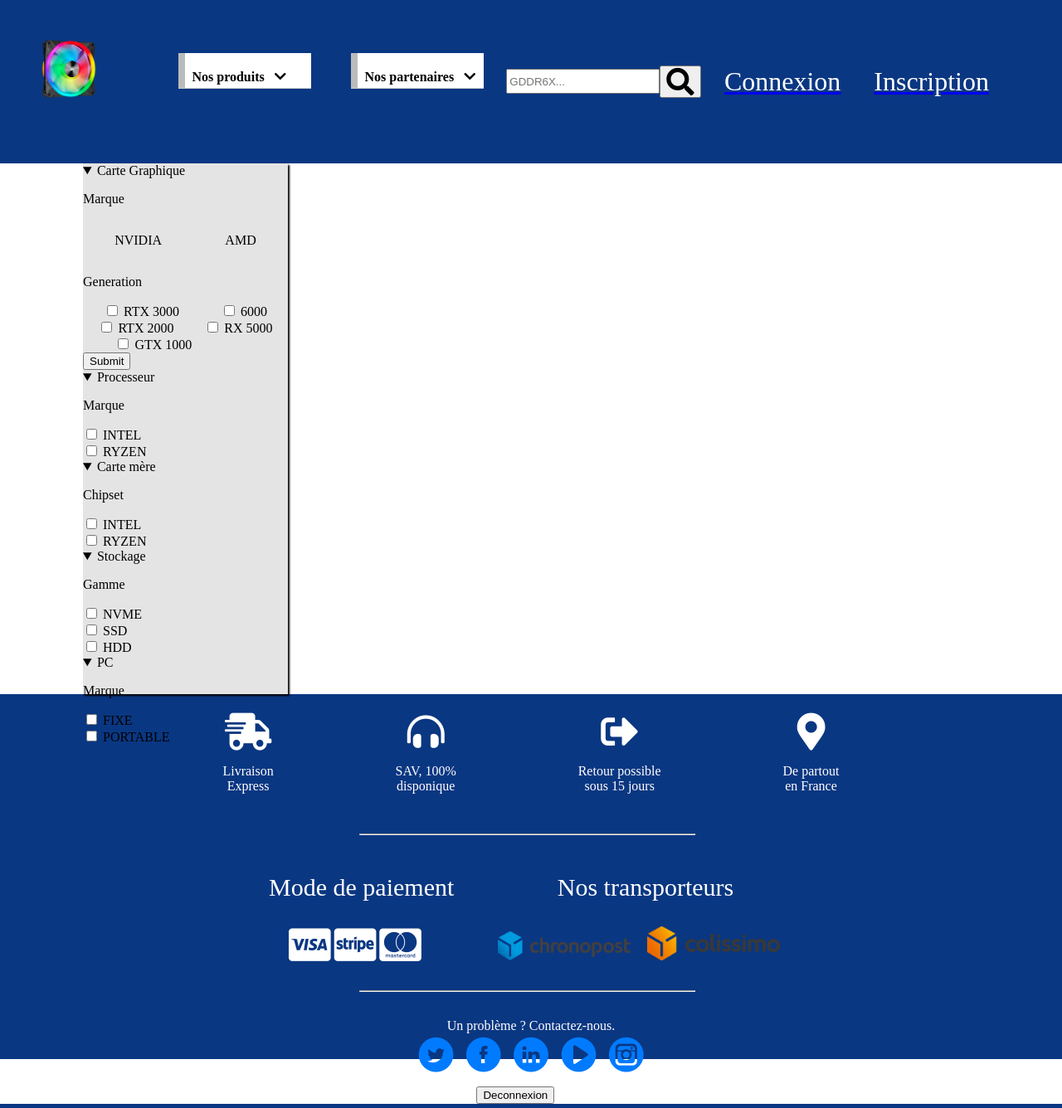
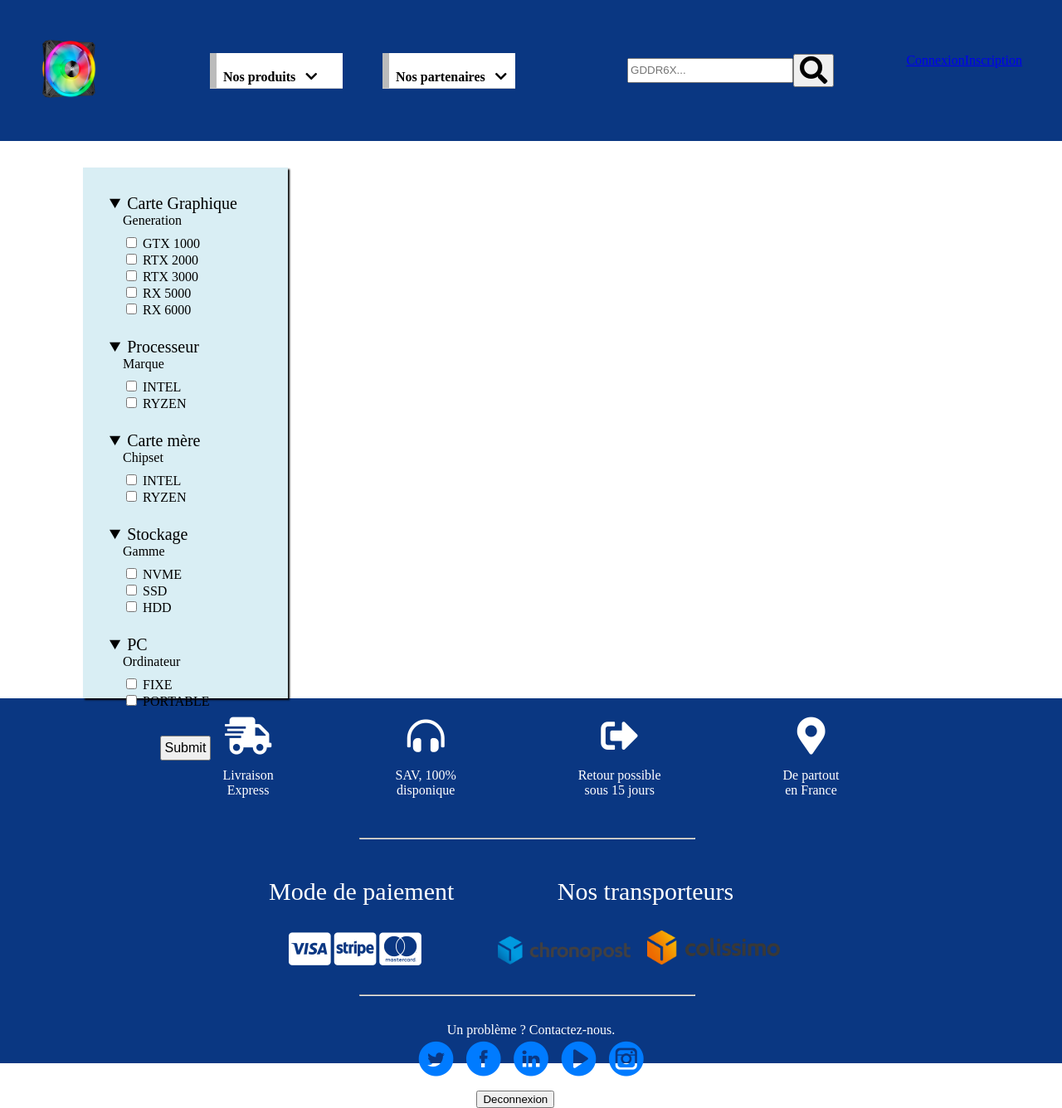
Before and after one commit to joris-verguldezoone/boutique, a PHP site: page /view/articles.php in a window 1280 px wide. Shown: the whole page at 83% size. Run offline with PHP 8.4, Linux system fonts and the light colour scheme; data comes from the database, SQL or seed files in the repository; some libraries are stand-ins or nearby versions.

Commit message:
ajustement des fichiers

```diff
--- a/css/header.css
+++ b/css/header.css
@@ -22,6 +22,7 @@ nav {
     margin-left: 10vh;
     color: white;
 }
+
 
 /* .font_profil_panier {} */
 
@@ -146,12 +147,17 @@ div.menu ul ul ul li a:hover {
     padding-right: 100px;
 }
 
+.aside_mise_en_page {
+    padding: 2em;
+}
+
 .aside_search_bar {
     height: 80vh;
     width: 20vw;
-    background-color: #E4E4E4;
+    background-color: #d9eef4;
     /* border: 1px solid black; */
     box-shadow: black 2px 2px 2px;
+    margin-top: 3%;
 }
 
 .flex_form_aside_nav {
@@ -166,6 +172,34 @@ div.menu ul ul ul li a:hover {
     width: 80%;
 }
 
+.form_aside {
+    margin-left: 2vh;
+    margin-top: 1vh;
+    margin-bottom: 3vh;
+}
+
+.titre_aside_style {
+    margin-left: 2vh;
+}
+
+.form_aside_ordi {
+    margin-left: 2vh;
+    margin-top: 1vh;
+}
+
+summary {
+    font-size: 20px;
+}
+
+.button_aside {
+    font-size: 16px;
+    padding: 4px;
+}
+
+.bouton {
+    text-align: center;
+}
+
 
 /* css article/marque/editeur generaux / bar aside  */
 
@@ -173,6 +207,7 @@ div.menu ul ul ul li a:hover {
     font-family: 'gaming.ttf';
     src: url("../fonts/gaming.ttf");
 }
+
 @font-face {
     font-family: "Resolve-Light.otf";
     src: url(../fonts/Resolve-Light.otf);
@@ -212,7 +247,7 @@ div.menu ul ul ul li a:hover {
     font-family: 'gaming.ttf';
     font-size: 23px;
     margin-top: 1em;
-    min-height:15%;
+    min-height: 15%;
 }
 
 .form_article {
@@ -253,27 +288,19 @@ div.menu ul ul ul li a:hover {
     flex-direction: row;
     padding-right: 3em;
 }
-.searchBar{
-    width:15vw;
+
+.searchBar {
     display: flex;
     flex-direction: row;
     align-items: center;
     justify-content: center;
 }
 
-.input_searchbar{
-    height:3vh;
+.input_searchbar {
+    height: 3vh;
+    width: 24vh;
 }
-.fa-search{
+
+.fa-search {
     font-size: 2.5em;
 }
-.header_inscription{
-    color: white;
-    font-size: 2em;
-    margin-right: 40px;
-    text-decoration: none;
-}
-.fa-user-cog{
-    font-size: 2.5em;
-    color: white;
-}
--- a/require/html_/header.php
+++ b/require/html_/header.php
@@ -116,12 +116,12 @@ echo "
                     </li>
                 </ul>
             </div>
+            </div>
             <div class='searchBar'>
             <form  class='searchBar' action='".$articles."' method='GET'>
                 <input class='input_searchbar' type='text id='searchBarText' name='searchBarText' placeholder='GDDR6X...'>
                 <button type='submit' id='submitSearchBar' class='submitSearchBar' name='submitSearchBar'><i class='fas fa-search searchIcon'></i></button>
             </form>
-            </div>
             </div>";
             if(isset($_SESSION['connected']) && (isset($_SESSION['utilisateur']['id']) == '100')){
                 echo "
--- a/view/articles.php
+++ b/view/articles.php
@@ -39,61 +39,42 @@ require('../require/html_/header.php');
 <main>
                     <!--  test   -->
 
-    <section class='flex_mise_en_page'>
-        <aside class='aside_search_bar'>
+                    <section class='flex_mise_en_page'>
+    <aside class='aside_search_bar'>
+        <div class='aside_mise_en_page'>
             <details open>
             <summary>Carte Graphique</summary>
-
-            <form method='GET' action="">
-                <p>Marque</p>
-                <article class='flex_form_aside_nav'>
-                        <p>NVIDIA</p>
-                        <p>AMD</p>
+            <span class='titre_aside_style'>Generation</span>
+            <form method='GET' action="" class="form_aside">
+                     <div>
+                        <input type="checkbox" id="GTX_1000" name="GTX_1000" value='16'>
+                        <label for="GTX_1000">GTX 1000</label>
                     </div>
-                </article>
-                <p>Generation</p>
-                <article class='flex_form_aside_nav'>
+                    <div>
+                        <input type="checkbox" id="RTX_2000" name="RTX_2000" value='17'>
+                        <label for="RTX_2000">RTX 2000</label>
+                    </div>
                     <div>
                         <input type="checkbox" id="RTX_3000" name="RTX_3000" value='1'>
                         <label for="RTX_3000">RTX 3000</label>
                     </div>
                     <div>
-                        <input type="checkbox" id="RX_6000" name="RX_6000" value='15'>
-                        <label for="RX_6000">6000</label>
-                    </div>
-                </article>
-                <article class='flex_form_aside_nav'>
-                    <div>
-                        <input type="checkbox" id="RTX_2000" name="RTX_2000" value='17'>
-                        <label for="RTX_2000">RTX 2000</label>
-                    </div>
-                    <div>
                         <input type="checkbox" id="RX_5000" name="RX_5000" value='13'>
                         <label for="RX_5000">RX 5000</label>
                     </div>
+                    <div>
+                        <input type="checkbox" id="RX_6000" name="RX_6000" value='15'>
+                        <label for="RX_6000">RX 6000</label>
+                    </div>
+
                 </article>
-                <article class='flex_form_aside_nav'>
-                    <div>
-                        <input type="checkbox" id="GTX_1000" name="GTX_1000" value='16'>
-                        <label for="GTX_1000">GTX 1000</label>
-                    </div>
-                    <div>
-                    <p></p>
-                    </div>
-                </article>
-
-                <input type='submit' name='search_GC'>
-
-
-                    <!--  test   -->
             </form>
-
-</details>
+            </details>
             <details open>
             <summary>Processeur</summary>
+            <span class='titre_aside_style'>Marque</span>
 
-            <form method='GET' action="">
-                <p>Marque</p>
+            <form method='GET' action="" class="form_aside">
                 <div>
                     <input type="checkbox" id="intel" name="intel">
                     <label for="intel">INTEL</label>
@@ -107,9 +88,9 @@ require('../require/html_/header.php');
 
             <details open>
             <summary>Carte mère</summary>
+            <span class='titre_aside_style'>Chipset</span>
 
-            <form method='GET' action="">
-                <p>Chipset</p>
+            <form method='GET' action="" class="form_aside">
                 <div>
                     <input type="checkbox" id="intel" name="intel"
                         >
@@ -124,9 +105,9 @@ require('../require/html_/header.php');
             </details>
             <details open>
             <summary>Stockage</summary>
+            <span class='titre_aside_style'>Gamme</span>
 
-            <form method='GET' action="">
-                <p>Gamme</p>
+            <form method='GET' action="" class="form_aside">
                 <div>
                     <input type="checkbox" id="nvme" name="nvme"
                         >
@@ -146,9 +127,8 @@ require('../require/html_/header.php');
             </details>
             <details open>
             <summary>PC</summary>
-
-            <form method='GET' action="">
-                <p>Marque</p>
+            <span class='titre_aside_style'>Ordinateur</span>
+            <form method='GET' action="" class="form_aside_ordi">
                 <div>
                     <input type="checkbox" id="fixe" name="fixe"
                         >
@@ -158,6 +138,10 @@ require('../require/html_/header.php');
                     <input type="checkbox" id="portable" name="portable"
                         >
                     <label for="portable">PORTABLE</label>
+                </div>
+                </div>
+                <div class='bouton'>
+                <input type='submit' name='search_GC' class="button_aside">
                 </div>
             </form>
             </details>
```
Also changed, not shown: view/editeurs.php (+29 -46 lines), view/marques.php (+29 -46 lines).
